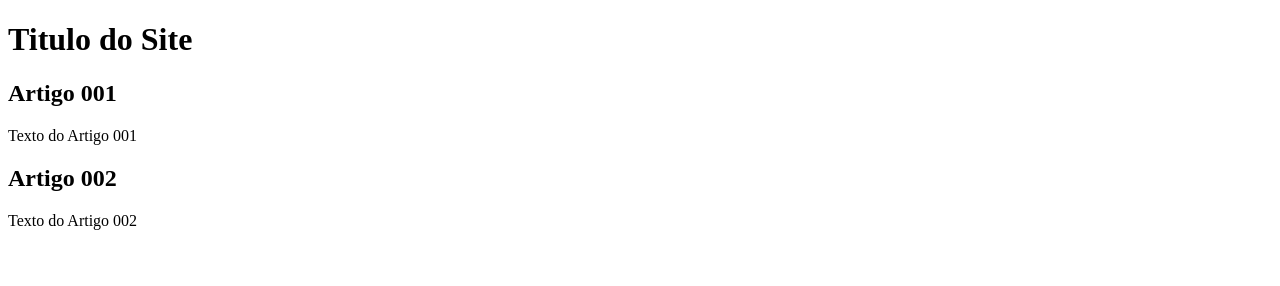
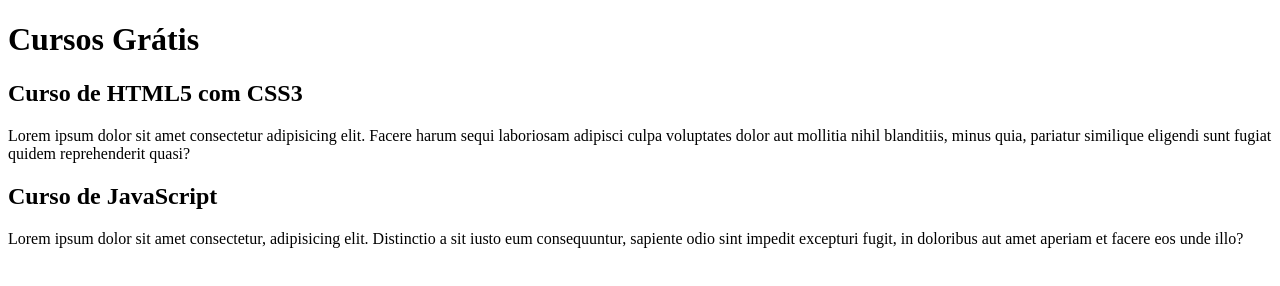
Before and after one commit to Huguiney/projeto-site, a plain HTML site: page index.html in a window 1280 px wide. Drawn offline with Linux system fonts and the light colour scheme.

Commit message:
Comecei a escrever o contéudo para a Branch "conteúdo"

```diff
--- a/index.html
+++ b/index.html
@@ -9,15 +9,15 @@
 <body>
     <main>
         <header>
-            <h1>Titulo do Site</h1>
+            <h1>Cursos Grátis</h1>
         </header>
         <article>
-            <h2>Artigo 001</h2>
-            <p>Texto do Artigo 001</p>
+            <h2>Curso de HTML5 com CSS3</h2>
+            <p>Lorem ipsum dolor sit amet consectetur adipisicing elit. Facere harum sequi laboriosam adipisci culpa voluptates dolor aut mollitia nihil blanditiis, minus quia, pariatur similique eligendi sunt fugiat quidem reprehenderit quasi?</p>
         </article>
         <article>
-            <h2>Artigo 002</h2>
-            <p>Texto do Artigo 002</p>
+            <h2>Curso de JavaScript</h2>
+            <p>Lorem ipsum dolor sit amet consectetur, adipisicing elit. Distinctio a sit iusto eum consequuntur, sapiente odio sint impedit excepturi fugit, in doloribus aut amet aperiam et facere eos unde illo?</p>
         </article>
     </main>
 
```
